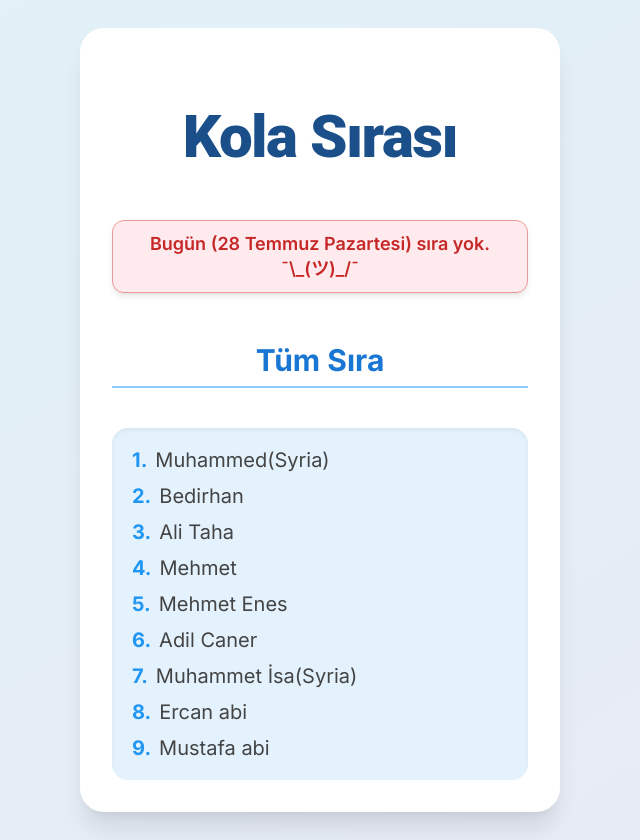
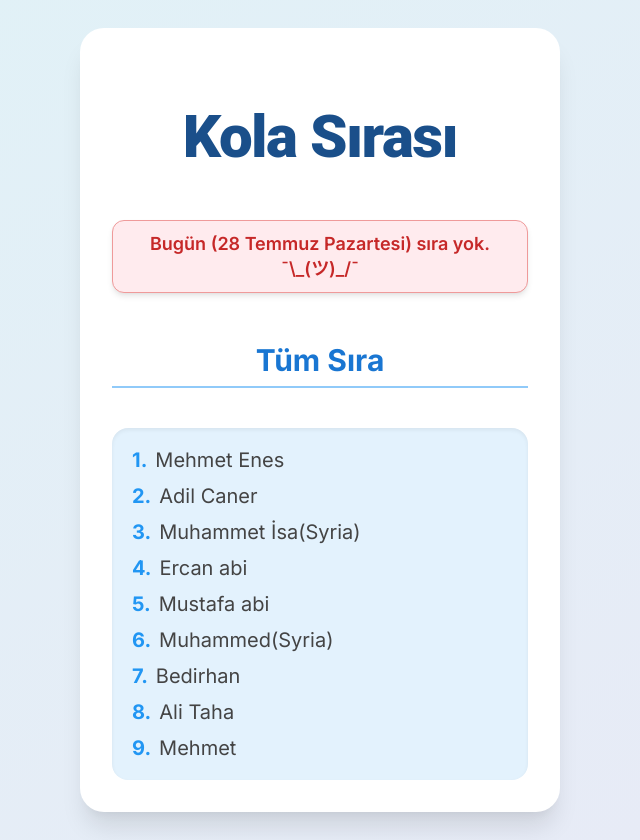
Before and after one commit to Bedirhan3428/myapp, a React (Create React App) app: page / in a window 1280 px wide. Shown: the whole page, without its empty margins (340-980 px from the left). Built offline with nearby package versions, Linux system fonts and the light colour scheme.

Commit message:
Update App.js

```diff
--- a/src/App.js
+++ b/src/App.js
@@ -2,15 +2,16 @@ import React from "react";
 import "./App.css"; // Bu satırı ekledik!
 
 const people = [
-  "Muhammed(Syria)",
-  "Bedirhan",
-  "Ali Taha",
-  "Mehmet",
   "Mehmet Enes",
   "Adil Caner",
   "Muhammet İsa(Syria)",
   "Ercan abi",
   "Mustafa abi",
+  "Muhammed(Syria)",
+  "Bedirhan",
+  "Ali Taha",
+  "Mehmet",
+
 ];
 
 const skipDays = [0, 1]; // 0 = Pazar, 1 = Pazartesi
```
